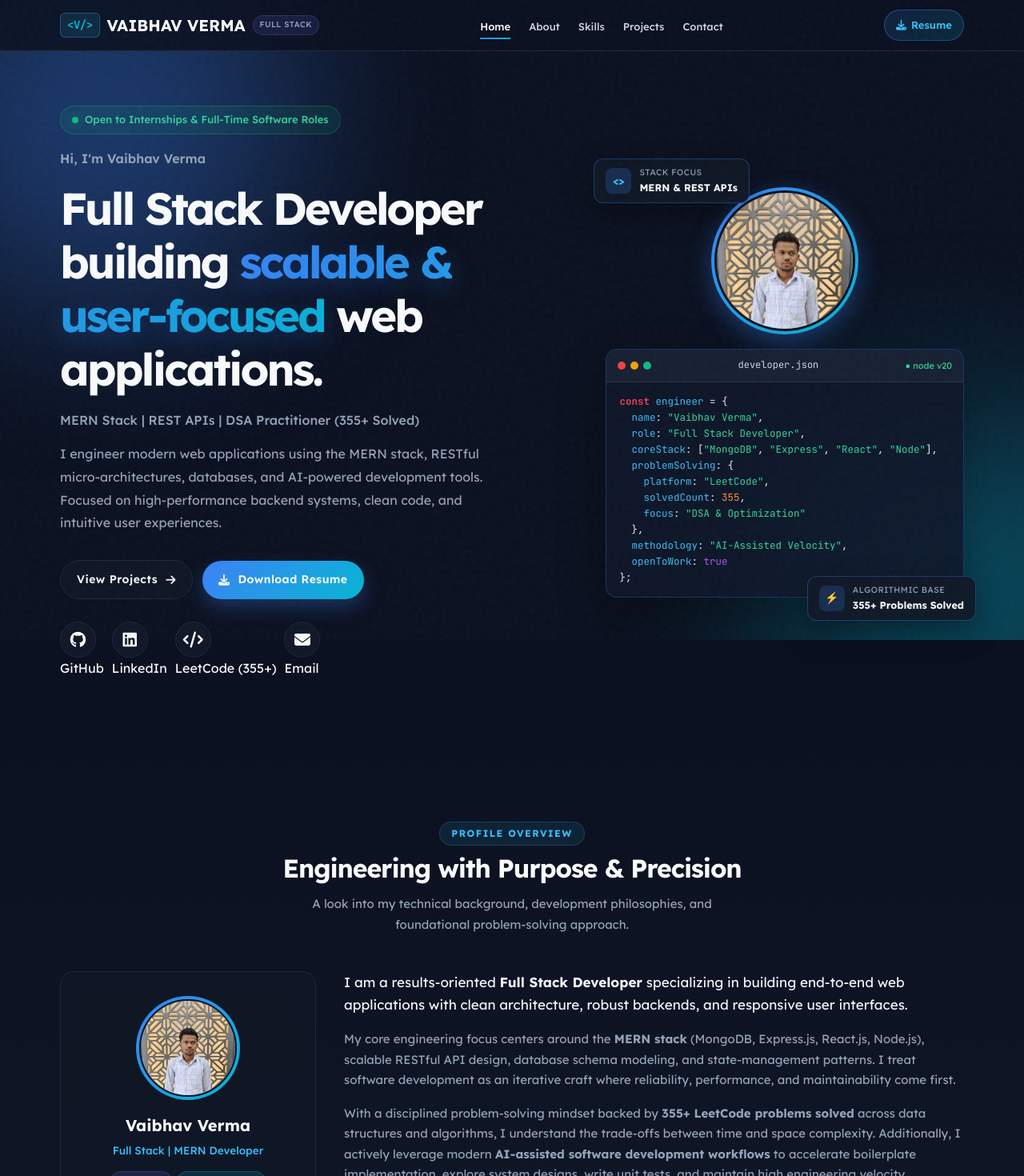
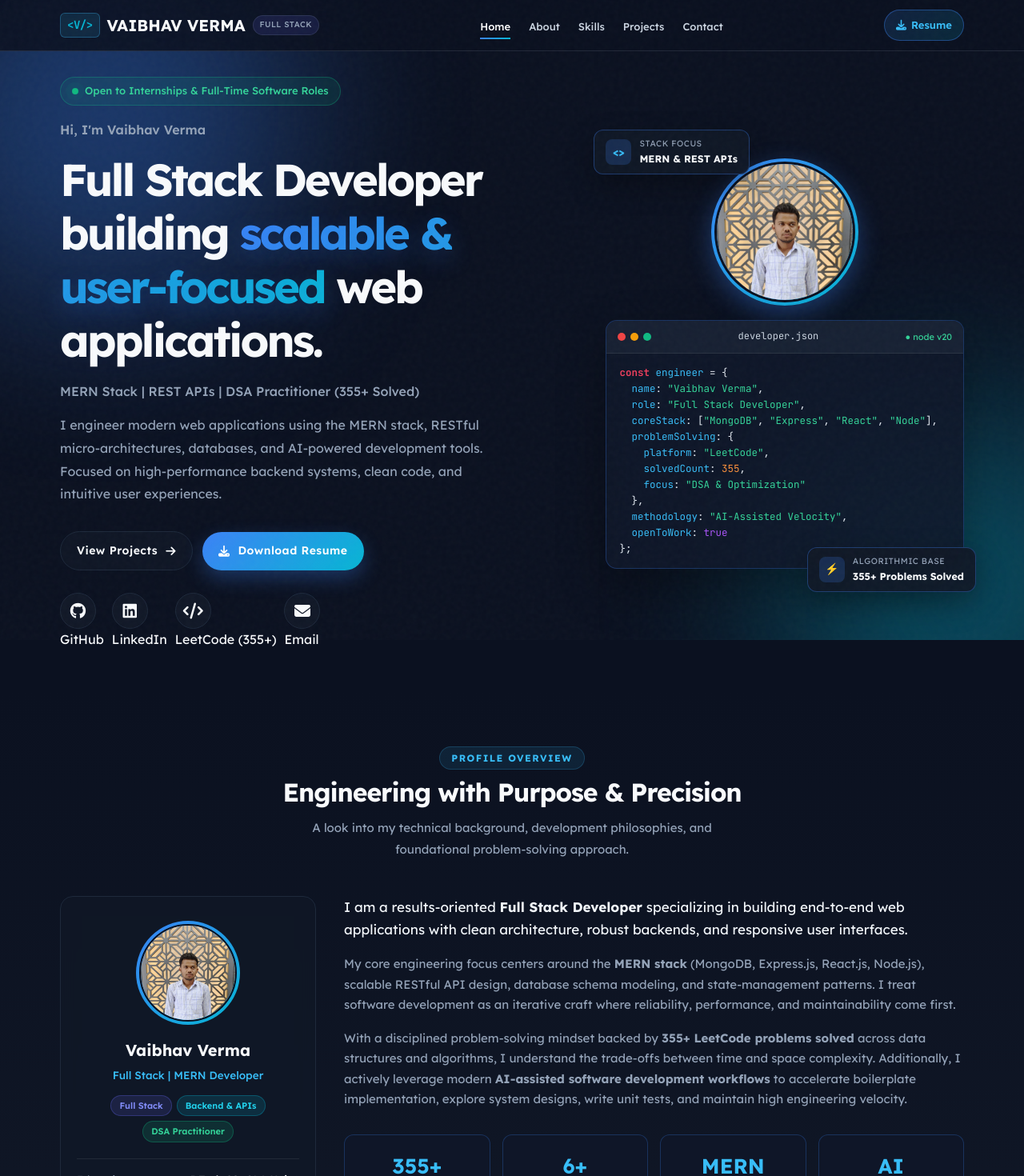
Before and after one commit to vaibhavverma389/vaibhav-verma-portfolio, a React (Vite) app: page / in a window 1280 px wide. Shown: the top 1470 px of the page at 80% size. Built offline with nearby package versions, Linux system fonts and the light colour scheme.

Commit message:
Update enhancements.css

```diff
--- a/src/enhancements.css
+++ b/src/enhancements.css
@@ -345,7 +345,7 @@ html, body { max-width: 100%; }
   --border-soft: rgba(148, 163, 184, 0.16);
 }
 
-html { scroll-padding-top: 92px; }
+html { scroll-padding-top: 76px; }
 body { line-height: 1.65; }
 .container { width: min(var(--container-width), calc(100% - 48px)); }
 .header-area {
@@ -378,7 +378,7 @@ body { line-height: 1.65; }
 .btn-resume-nav { padding: 8px 14px; }
 .header .menu_icon { min-width: 42px; min-height: 42px; border-radius: 12px !important; background: var(--surface-raised) !important; }
 
-.FirstElement { min-height: min(760px, calc(100svh - 68px)); padding: 68px 0 76px; align-items: center; }
+.FirstElement { min-height: min(700px, calc(100svh - 68px)); padding: 32px 0 48px; align-items: center; }
 .hero-container-layout { gap: clamp(32px, 6vw, 88px); }
 .profile-text { max-width: 680px; gap: 12px; }
 .hero-heading { font-size: clamp(2.7rem, 5vw, 4.65rem); line-height: 1.08; letter-spacing: -.055em; margin: 2px 0 8px; }
@@ -395,9 +395,9 @@ body { line-height: 1.65; }
 .profile-text .social { gap: 10px; flex-wrap: wrap; }
 .profile-text .social a { min-height: 40px; }
 
-section[id] { scroll-margin-top: 92px; }
-.about-area, .skills-area, .certifications-area, .education-content, .dsa-section, .ai-section, .contact-content { padding-top: clamp(64px, 8vw, 104px); padding-bottom: clamp(64px, 8vw, 104px); }
-.project-content { padding: clamp(64px, 8vw, 104px) 0; }
+section[id] { scroll-margin-top: 76px; }
+.about-area, .skills-area, .certifications-area, .education-content, .dsa-section, .ai-section, .contact-content { padding-top: clamp(48px, 6vw, 72px); padding-bottom: clamp(56px, 7vw, 84px); }
+.project-content { padding: clamp(48px, 6vw, 72px) 0 clamp(56px, 7vw, 84px); }
 .section-heading, .project-title h4, .skills-title h4 { letter-spacing: -.035em; }
 .section-subtext, .project-title p, .skills-title p { max-width: 62ch; margin-left: auto; margin-right: auto; line-height: 1.75; }
 .skills-card, .project, .cert-card, .contact-form-card, .contact-info-card { border-color: var(--border-soft); }
@@ -411,7 +411,7 @@ section[id] { scroll-margin-top: 92px; }
 
 @media (max-width: 999px) {
   .container { width: min(100% - 40px, 760px); }
-  .FirstElement { min-height: unset; padding: 54px 0 68px; }
+  .FirstElement { min-height: unset; padding: 40px 0 52px; }
   .hero-container-layout { gap: 36px; }
   .hero-visual-col { order: 0; }
   .profile-text { align-items: center; }
```
